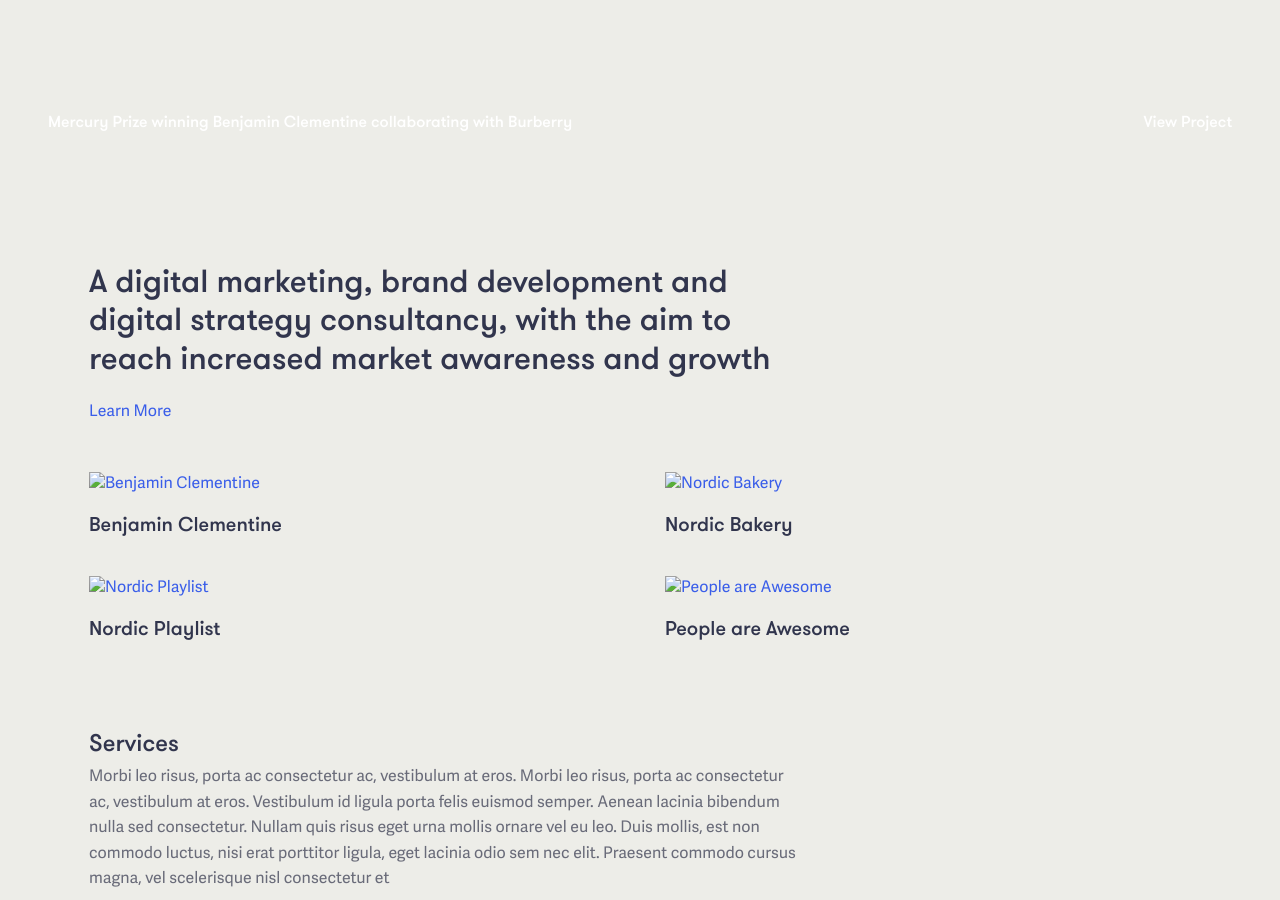
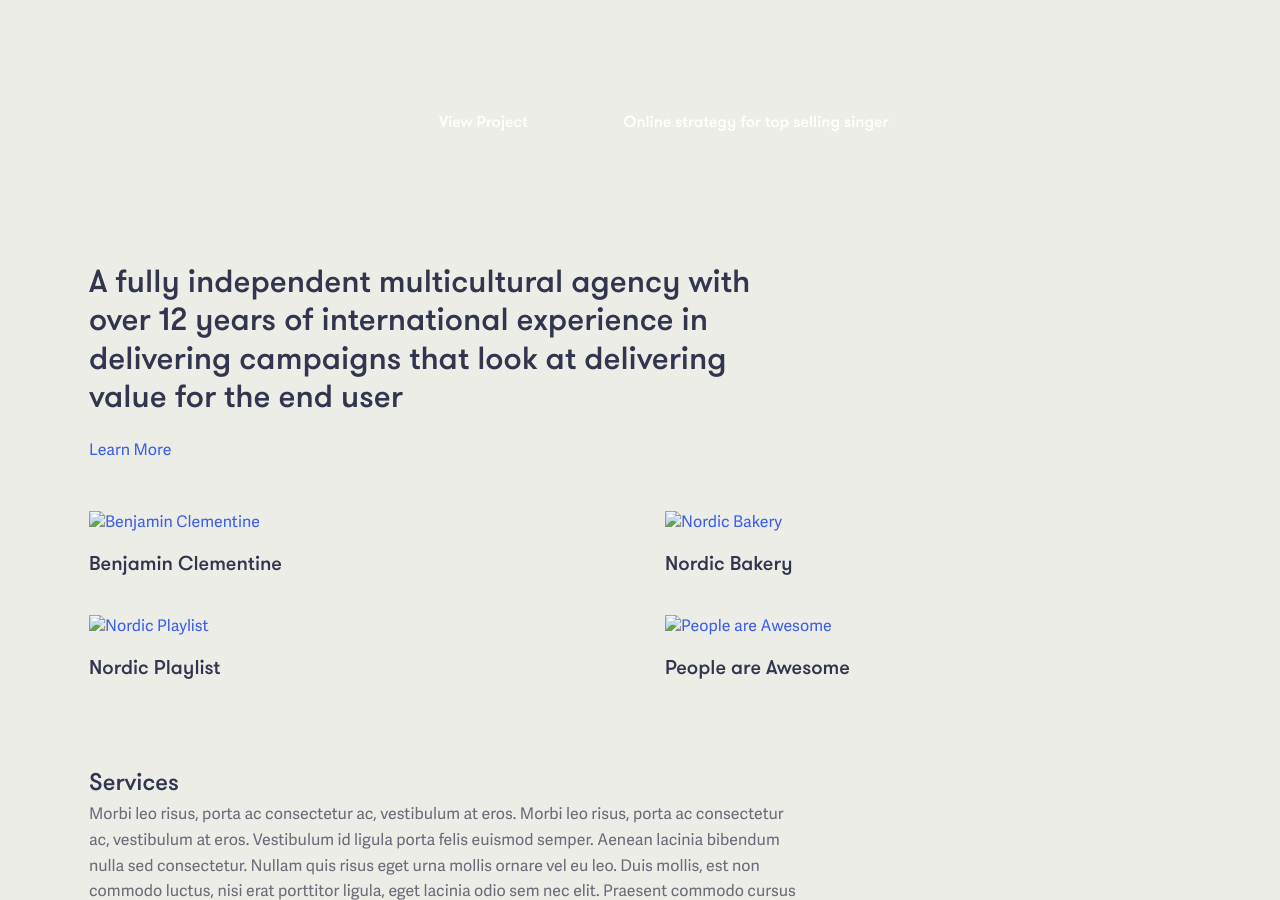
Before and after one commit to garethjohnsdesign/saari.co.uk, a Jekyll site: the page built from index.md, in a window 1280 px wide and 900 px high, scrolled down 449 px. Built offline with Jekyll 4.4.1, drawn with Linux system fonts in a browser that asks for light colours.

Commit message:
Updated Index

```diff
--- a/index.md
+++ b/index.md
@@ -3,8 +3,8 @@
 position: 0
 image: "/assets/img/og-image.png"
 hero-image: "/uploads/hero.jpg"
-about-text: A digital marketing, brand development and digital strategy consultancy,
-  with the aim to reach increased market awareness and growth
+about-text: A fully independent multicultural agency with over 12 years of international
+  experience in delivering campaigns that look at delivering value for the end user
 services-text: Morbi leo risus, porta ac consectetur ac, vestibulum at eros. Morbi
   leo risus, porta ac consectetur ac, vestibulum at eros. Vestibulum id ligula porta
   felis euismod semper. Aenean lacinia bibendum nulla sed consectetur. Nullam quis
```
